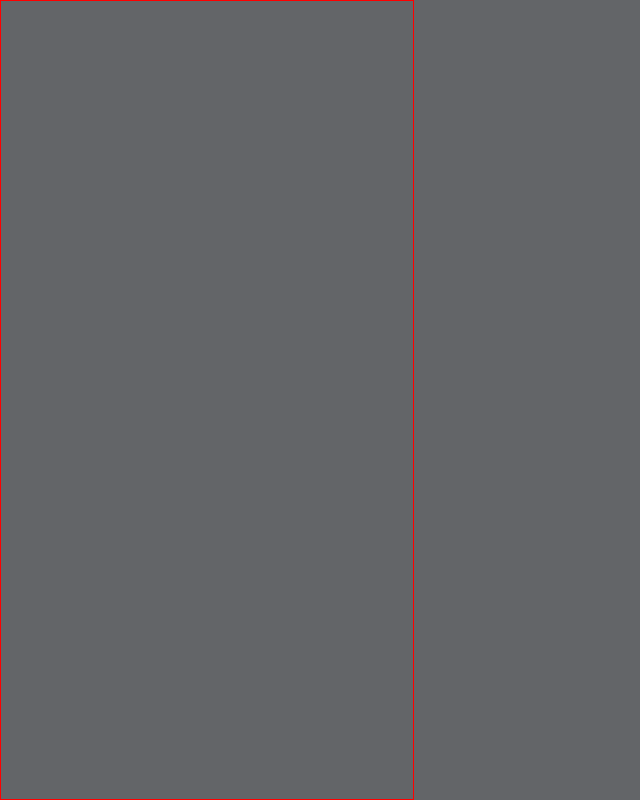
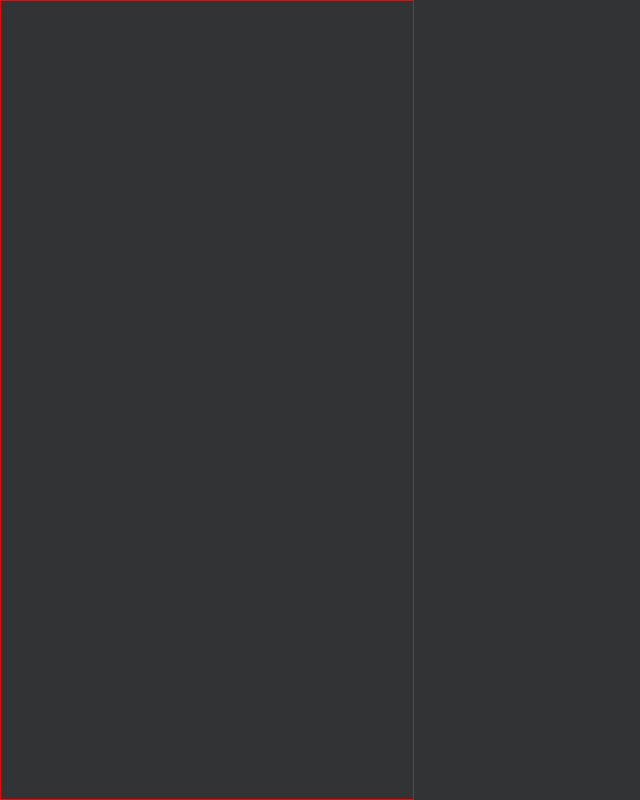
Before and after one commit to astap-bender/react_blog, a React (Create React App) app: page / in a window 1280 px wide. Shown: the whole page, without its empty margins (0-640 px from the left). Built offline with nearby package versions, Linux system fonts and the light colour scheme.

Commit message:
Update main.css

```diff
--- a/src/main.css
+++ b/src/main.css
@@ -1,6 +1,10 @@
 @font-face {
     font-family: 'askfm';
     src: url('../public/fonts/houschkapro-bolditalic.woff2') format('woff2');
+}
+
+* {
+    background-color: #6b6e71;
 }
 
 html {
@@ -12,7 +16,7 @@ html {
     border: 1px solid red;
     width: 414px;
     overflow-y: auto;
-    background-color: #636568;
+    background-color: #313335;
     padding-top: constant(safe-area-inset-top);
     padding-top: env(safe-area-inset-top);
     padding-left: constant(safe-area-inset-left);
@@ -25,6 +29,4 @@ html {
 
 
 
-.App {
-    background-color: #313335;
-}
+.App {}
```
